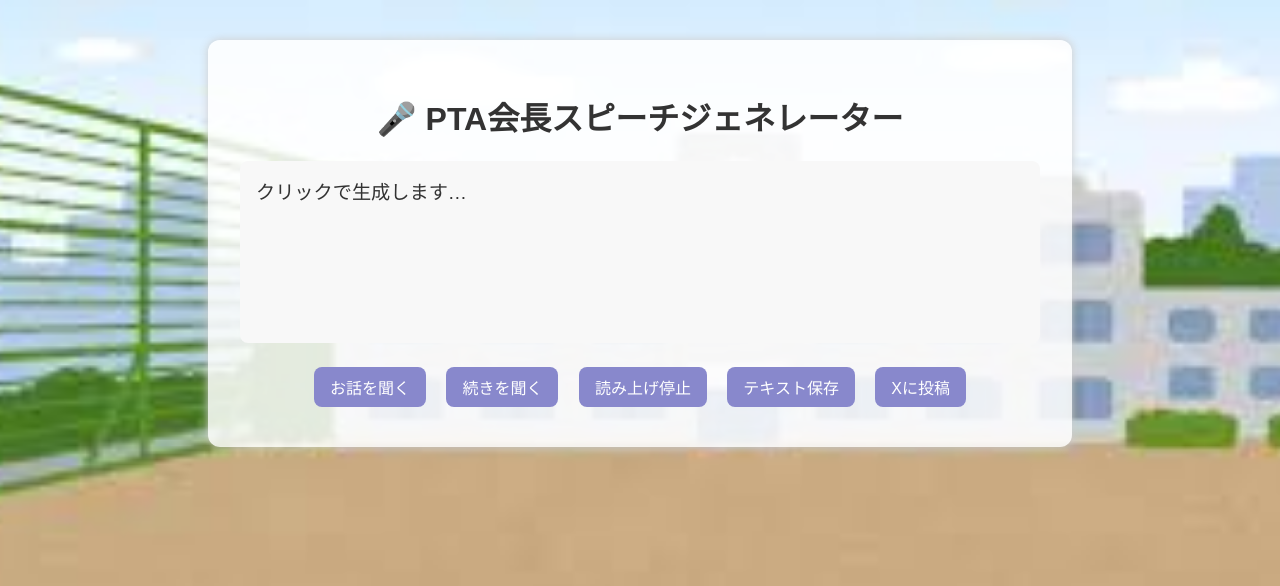
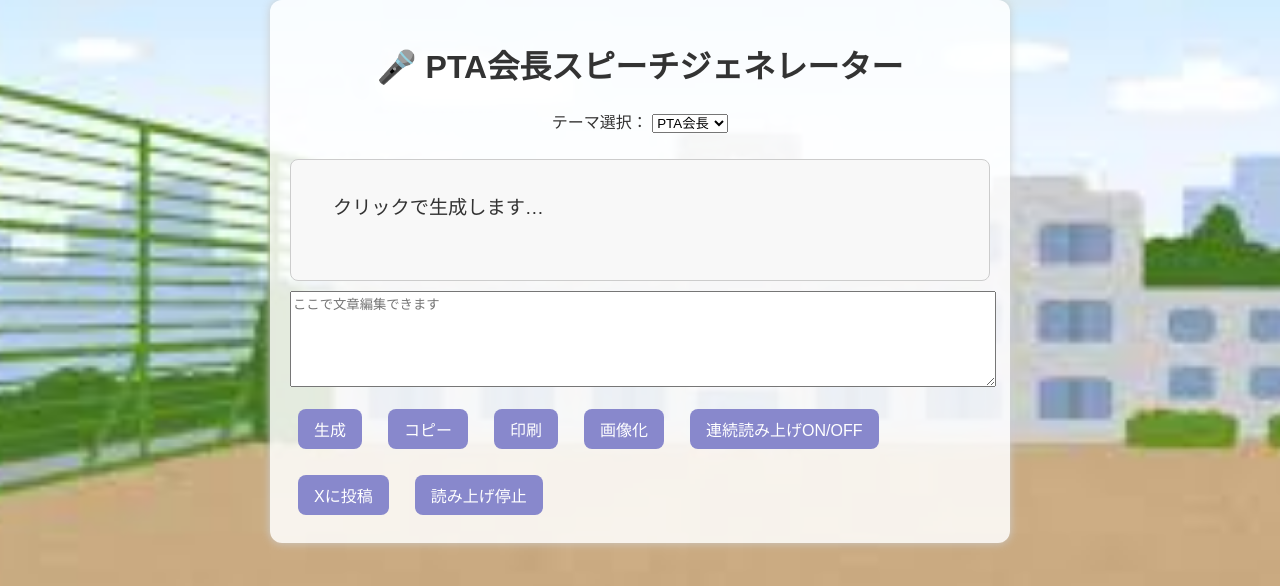
Before and after one commit to Wataamee777/PTA-speech-generator, a plain HTML site: page index.html in a window 1280 px wide. Drawn offline with nearby package versions, Linux system fonts and the light colour scheme.

Commit message:
Update index.html

```diff
--- a/index.html
+++ b/index.html
@@ -2,23 +2,47 @@
 <html lang="ja">
 <head>
   <meta charset="UTF-8" />
-  <meta name="viewport" content="width=device-width, initial-scale=1.0"/>
+  <meta name="viewport" content="width=device-width, initial-scale=1" />
   <title>PTA会長スピーチジェネレーター</title>
   <link rel="stylesheet" href="style.css" />
 </head>
 <body>
-  <div id="container">
+  <div id="container" style="max-width:700px; margin: auto; padding:20px;">
     <h1>🎤 PTA会長スピーチジェネレーター</h1>
-    <div id="speechArea">クリックで生成します…</div>
-    <div id="controls">
-      <button onclick="generateSpeech()">お話を聞く</button>
-      <button onclick="appendSpeech()">続きを聞く</button>
+
+    <!-- テーマ選択 -->
+    <label for="themeSelect">テーマ選択：</label>
+    <select id="themeSelect" style="margin-bottom:10px;">
+      <option value="pta">PTA会長</option>
+      <option value="principal">校長先生</option>
+      <!-- 他テーマ追加可 -->
+    </select>
+
+    <!-- 生成テキスト表示 -->
+    <div id="speechArea"
+         style="white-space: pre-wrap; border:1px solid #ccc; padding:10px; min-height:100px; margin-bottom:10px;">
+      クリックで生成します…
+    </div>
+
+    <!-- 編集可能テキストエリア -->
+    <textarea id="editArea" rows="6" style="width:100%; margin-bottom:10px;" placeholder="ここで文章編集できます"></textarea>
+
+    <!-- 操作ボタン群 -->
+    <div id="controls" style="display:flex; flex-wrap: wrap; gap:10px;">
+      <button onclick="generateSpeech()">生成</button>
+      <button onclick="copyText()">コピー</button>
+      <button onclick="printText()">印刷</button>
+      <button onclick="saveImage()">画像化</button>
+      <button onclick="toggleAutoRead()">連続読み上げON/OFF</button>
+      <button onclick="tweetEdited()">Xに投稿</button>
       <button onclick="stopSpeech()">読み上げ停止</button>
-      <button onclick="downloadSpeech()">テキスト保存</button>
-      <button onclick="tweetSpeech()">Xに投稿</button>
     </div>
+
+    <!-- BGM（蝉の声） -->
     <audio id="bgm" src="assets/se_cicadas.mp3" loop autoplay></audio>
   </div>
+
+  <script src="https://cdn.jsdelivr.net/npm/html2canvas@1.4.1/dist/html2canvas.min.js"></script>
   <script src="script.js"></script>
 </body>
 </html>
```
